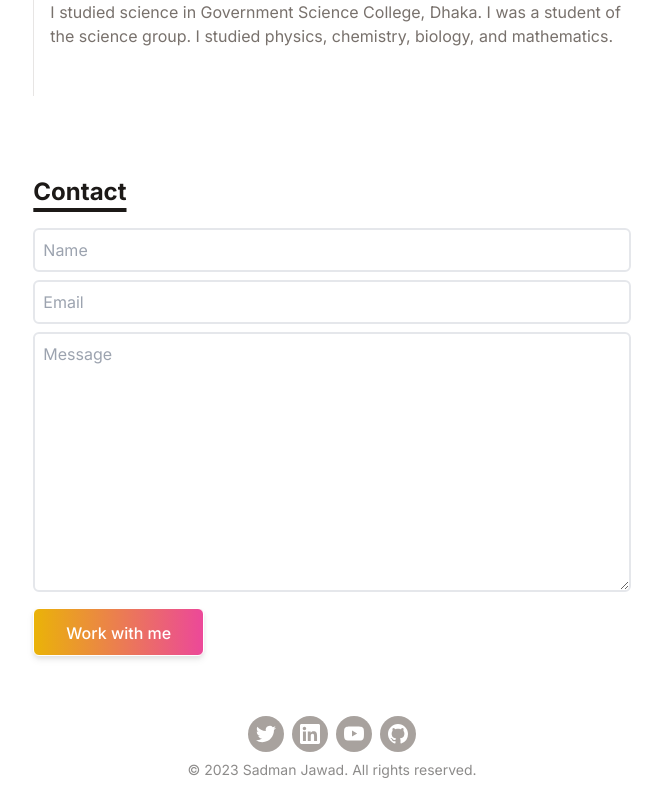
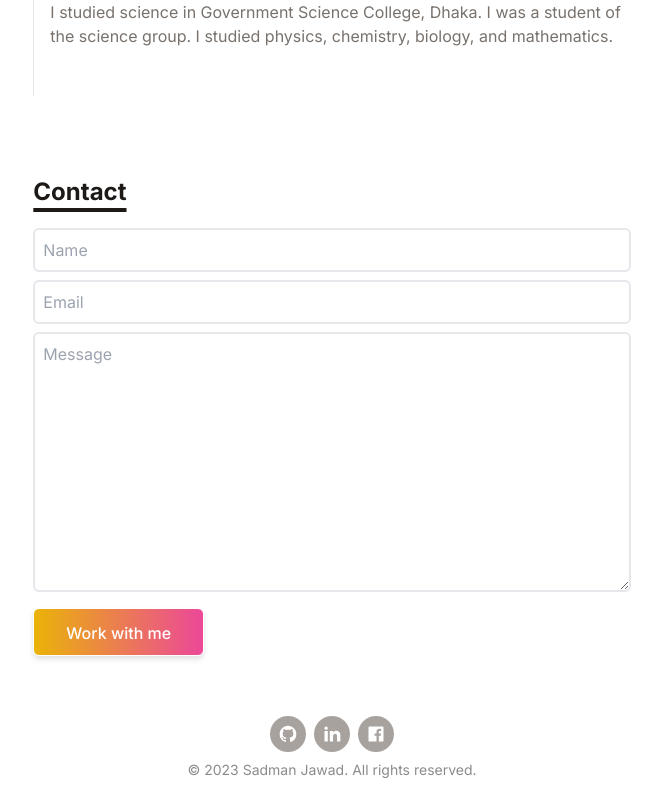
Before and after one commit to SadmanJawad/sadman-dev-portfolio, a React (Vite) app: page / in a window 1280 px wide. Shown: the part 1188-1988 px from the top of the page, without its empty margins (308-970 px from the left). Built offline with nearby package versions, Linux system fonts and the light colour scheme.

Commit message:
footer updated

```diff
--- a/package.json
+++ b/package.json
@@ -13,7 +13,8 @@
     "@emailjs/browser": "^3.11.0",
     "react": "^18.2.0",
     "react-dom": "^18.2.0",
-    "react-hot-toast": "^2.4.1"
+    "react-hot-toast": "^2.4.1",
+    "react-icons": "^4.10.1"
   },
   "devDependencies": {
     "@types/react": "^18.0.37",
--- a/src/components/Footer.jsx
+++ b/src/components/Footer.jsx
@@ -1,4 +1,5 @@
 import React from 'react';
+import { RiFacebookBoxFill,RiLinkedinFill,RiGithubFill } from "react-icons/ri";
 
 const Footer = () => {
     return (
@@ -6,65 +7,25 @@ const Footer = () => {
 				<div className="container max-w-screen-lg mx-auto">
 					<div>
 						<div className="flex flex-wrap justify-center gap-2">
-							<a
-								href="https://twitter.com/forrestpknight"
+                        <a
+								href="https://github.com/SadmanJawad"
+                                target='blank'
 								className="bg-stone-400 p-2 font-semibold text-white inline-flex items-center space-x-2 rounded-full">
-								<svg
-									className="w-5 h-5 fill-current"
-									role="img"
-									xmlns="http://www.w3.org/2000/svg"
-									viewBox="0 0 24 24"
-								>
-									<path d="M23.953 4.57a10 10 0 01-2.825.775 4.958 4.958 0 002.163-2.723c-.951.555-2.005.959-3.127 1.184a4.92 4.92 0 00-8.384 4.482C7.69 8.095 4.067 6.13 1.64 3.162a4.822 4.822 0 00-.666 2.475c0 1.71.87 3.213 2.188 4.096a4.904 4.904 0 01-2.228-.616v.06a4.923 4.923 0 003.946 4.827 4.996 4.996 0 01-2.212.085 4.936 4.936 0 004.604 3.417 9.867 9.867 0 01-6.102 2.105c-.39 0-.779-.023-1.17-.067a13.995 13.995 0 007.557 2.209c9.053 0 13.998-7.496 13.998-13.985 0-.21 0-.42-.015-.63A9.935 9.935 0 0024 4.59z" />
-								</svg>
+								<RiGithubFill className='w-5 h-5 fill-current'></RiGithubFill>
 							</a>
 							<a
-								href="https://linkedin.com/in/forrestpknight"
+								href="https://www.linkedin.com/in/sadmanjawad/"
+                                target='blank'
 								className="bg-stone-400 p-2 font-semibold text-white inline-flex items-center space-x-2 rounded-full">
-								<svg
-								className="w-5 h-5 fill-current"
-								role="img"
-								viewBox="0 0 256 256"
-								xmlns="http://www.w3.org/2000/svg"
-								>
-								<g>
-									<path d="M218.123122,218.127392 L180.191928,218.127392 L180.191928,158.724263 C180.191928,144.559023 179.939053,126.323993 160.463756,126.323993 C140.707926,126.323993 137.685284,141.757585 137.685284,157.692986 L137.685284,218.123441 L99.7540894,218.123441 L99.7540894,95.9665207 L136.168036,95.9665207 L136.168036,112.660562 L136.677736,112.660562 C144.102746,99.9650027 157.908637,92.3824528 172.605689,92.9280076 C211.050535,92.9280076 218.138927,118.216023 218.138927,151.114151 L218.123122,218.127392 Z M56.9550587,79.2685282 C44.7981969,79.2707099 34.9413443,69.4171797 34.9391618,57.260052 C34.93698,45.1029244 44.7902948,35.2458562 56.9471566,35.2436736 C69.1040185,35.2414916 78.9608713,45.0950217 78.963054,57.2521493 C78.9641017,63.090208 76.6459976,68.6895714 72.5186979,72.8184433 C68.3913982,76.9473153 62.7929898,79.26748 56.9550587,79.2685282 M75.9206558,218.127392 L37.94995,218.127392 L37.94995,95.9665207 L75.9206558,95.9665207 L75.9206558,218.127392 Z M237.033403,0.0182577091 L18.8895249,0.0182577091 C8.57959469,-0.0980923971 0.124827038,8.16056231 -0.001,18.4706066 L-0.001,237.524091 C0.120519052,247.839103 8.57460631,256.105934 18.8895249,255.9977 L237.033403,255.9977 C247.368728,256.125818 255.855922,247.859464 255.999,237.524091 L255.999,18.4548016 C255.851624,8.12438979 247.363742,-0.133792868 237.033403,0.000790807055" />
-								</g>
-								</svg>
+								<RiLinkedinFill className='w-5 h-5 fill-current'></RiLinkedinFill>
 							</a>
 							<a
-								href="https://youtube.com/fknight"
+								href="https://www.facebook.com/sadmanjawadnabil/"
+                                target='blank'
 								className="bg-stone-400 p-2 font-semibold text-white inline-flex items-center space-x-2 rounded-full">
-								<svg
-								className="w-5 h-5 fill-current"
-								xmlns="http://www.w3.org/2000/svg"
-								viewBox="0 0 16 16"
-								>
-								<path d="M8.051 1.999h.089c.822.003 4.987.033 6.11.335a2.01 2.01 0 0 1 1.415 1.42c.101.38.172.883.22 1.402l.01.104.022.26.008.104c.065.914.073 1.77.074 1.957v.075c-.001.194-.01 1.108-.082 2.06l-.008.105-.009.104c-.05.572-.124 1.14-.235 1.558a2.007 2.007 0 0 1-1.415 1.42c-1.16.312-5.569.334-6.18.335h-.142c-.309 0-1.587-.006-2.927-.052l-.17-.006-.087-.004-.171-.007-.171-.007c-1.11-.049-2.167-.128-2.654-.26a2.007 2.007 0 0 1-1.415-1.419c-.111-.417-.185-.986-.235-1.558L.09 9.82l-.008-.104A31.4 31.4 0 0 1 0 7.68v-.123c.002-.215.01-.958.064-1.778l.007-.103.003-.052.008-.104.022-.26.01-.104c.048-.519.119-1.023.22-1.402a2.007 2.007 0 0 1 1.415-1.42c.487-.13 1.544-.21 2.654-.26l.17-.007.172-.006.086-.003.171-.007A99.788 99.788 0 0 1 7.858 2h.193zM6.4 5.209v4.818l4.157-2.408L6.4 5.209z" />
-								</svg>
+								<RiFacebookBoxFill className='w-5 h-5 fill-current'></RiFacebookBoxFill>
 							</a>
-							<a
-								href="https://github.com/forrestknight"
-								className="bg-stone-400 p-2 font-semibold text-white inline-flex items-center space-x-2 rounded-full">
-								<svg
-								xmlns="http://www.w3.org/2000/svg"
-								xmlnsXlink="http://www.w3.org/1999/xlink"
-								aria-hidden="true"
-								role="img"
-								className="w-5"
-								preserveAspectRatio="xMidYMid meet"
-								viewBox="0 0 24 24"
-								>
-								<g fill="none">
-									<path
-										fillRule="evenodd"
-										clipRule="evenodd"
-										d="M12 0C5.37 0 0 5.37 0 12c0 5.31 3.435 9.795 8.205 11.385c.6.105.825-.255.825-.57c0-.285-.015-1.23-.015-2.235c-3.015.555-3.795-.735-4.035-1.41c-.135-.345-.72-1.41-1.23-1.695c-.42-.225-1.02-.78-.015-.795c.945-.015 1.62.87 1.845 1.23c1.08 1.815 2.805 1.305 3.495.99c.105-.78.42-1.305.765-1.605c-2.67-.3-5.46-1.335-5.46-5.925c0-1.305.465-2.385 1.23-3.225c-.12-.3-.54-1.53.12-3.18c0 0 1.005-.315 3.3 1.23c.96-.27 1.98-.405 3-.405s2.04.135 3 .405c2.295-1.56 3.3-1.23 3.3-1.23c.66 1.65.24 2.88.12 3.18c.765.84 1.23 1.905 1.23 3.225c0 4.605-2.805 5.625-5.475 5.925c.435.375.81 1.095.81 2.22c0 1.605-.015 2.895-.015 3.3c0 .315.225.69.825.57A12.02 12.02 0 0 0 24 12c0-6.63-5.37-12-12-12z"
-										fill="currentColor"
-									/>
-								</g>
-								</svg>
-							</a>
+
 						</div>
 					</div>
 				</div>
```
Also changed, not shown: 1 other file (tests, documents, lock files or other folders).
